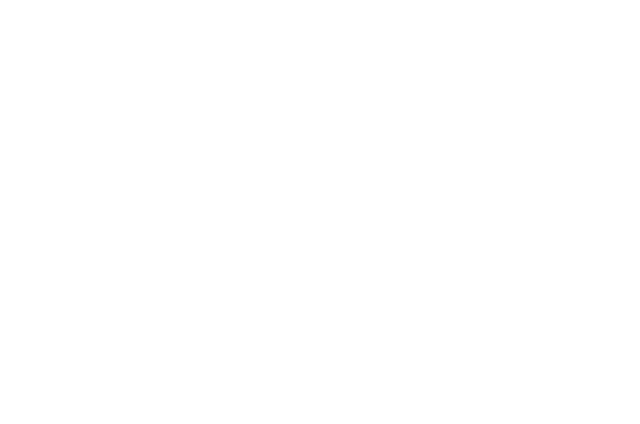
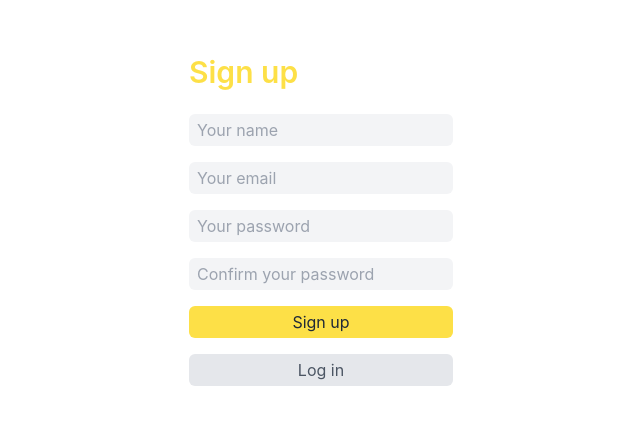
Before and after one commit to dantnog/socy, a React (Vite) app in the folder client/: page /signup in a window 1280 px wide. Shown: the part 184-608 px from the top of the page, without its empty margins (319-959 px from the left). Built offline with nearby package versions, Linux system fonts and the light colour scheme.

Commit message:
feat: Sign up page

```diff
--- a/client/index.html
+++ b/client/index.html
@@ -6,7 +6,7 @@
     <meta name="viewport" content="width=device-width, initial-scale=1.0" />
     <title>SOCY</title>
   </head>
-  <body>
+  <body class="">
     <div id="root"></div>
     <script type="module" src="/src/main.tsx"></script>
   </body>
--- a/client/src/App.tsx
+++ b/client/src/App.tsx
@@ -1,6 +1,12 @@
+import { Routes, Route, Navigate } from 'react-router-dom'
+import Signup from './pages/Signup'
+
 function App() {
   return (
-    <div className="">
+    <div className="w-screen min-h-screen bg-white dark:bg-gray-900 text-gray-600 dark:text-gray-400">
+      <Routes>
+        <Route path="/signup" element={ <Signup /> } />
+      </Routes>
     </div>
   )
 }
--- /dev/null
+++ b/client/src/components/Button.tsx
@@ -0,0 +1,21 @@
+import ButtonProps from "../types/ButtonProps"
+
+function Button({name, type, onClick, theme, children}: ButtonProps) {
+  return (
+    <button
+      type={type}
+      onClick={() => onClick ? onClick() : null}
+      className={`py-1 px-2 rounded-md outline-none focus:ring-4 ring-yellow-500/50
+        ${ theme === 1
+          ? "bg-yellow-300 dark:bg-yellow-700 hover:bg-yellow-400 dark:hover:bg-yellow-600 text-gray-800 dark:text-gray-100"
+          : theme === 2
+          ? "w-full bg-gray-200 dark:bg-gray-700 hover:bg-gray-300 dark:hover:bg-gray-600"
+          : ""
+        } `}
+    >
+      {name && name}{children && children}
+    </button>
+  )
+}
+
+export default Button
--- /dev/null
+++ b/client/src/components/Input.tsx
@@ -0,0 +1,17 @@
+import InputProps from "../types/InputProps"
+
+function Input({name, type, placeholder, value, onChange}: InputProps) {
+  return (
+    <input
+      name={name}
+      type={type}
+      placeholder={placeholder}
+      value={value}
+      onChange={e => onChange(e.target.value)}
+      className="bg-gray-100 dark:bg-gray-800 py-1 px-2 rounded-md outline-none
+        focus:ring-4 ring-yellow-300 dark:ring-yellow-600"
+    />
+  )
+}
+
+export default Input
--- a/client/src/main.tsx
+++ b/client/src/main.tsx
@@ -1,10 +1,12 @@
-import React from 'react'
 import ReactDOM from 'react-dom/client'
+import { BrowserRouter } from 'react-router-dom'
 import App from './App'
 import './index.css'
 
 ReactDOM.createRoot(document.getElementById('root') as HTMLElement).render(
   //<React.StrictMode>
+  <BrowserRouter>
     <App />
+  </BrowserRouter>
   //</React.StrictMode>
 )
--- /dev/null
+++ b/client/src/pages/Signup.tsx
@@ -0,0 +1,33 @@
+import { useState } from "react"
+import { Link } from "react-router-dom"
+import Button from "../components/Button"
+import Input from "../components/Input"
+
+function Signup() {
+  const [name, setName] = useState('')
+  const [email, setEmail] = useState('')
+  const [password, setPassword] = useState('')
+  const [confirm, setConfirm] = useState('')
+
+  function handleSubmit(e: any) {
+    e.preventDefault()
+  }
+
+  return (
+    <div className="w-screen min-h-screen grid place-items-center">
+      <form onSubmit={handleSubmit} className="p-4 bg-white dark:bg-gray-900 flex flex-col space-y-4 rounded-lg">
+        <h2 className="text-3xl my-2 text-yellow-300 dark:text-yellow-600 font-semibold">
+          Sign up
+        </h2>
+        <Input name="name" type="text" placeholder="Your name" value={name} onChange={setName} />
+        <Input name="email" type="text" placeholder="Your email" value={email} onChange={setEmail} />
+        <Input name="password" type="password" placeholder="Your password" value={password} onChange={setPassword} />
+        <Input name="confirm" type="password" placeholder="Confirm your password" value={confirm} onChange={setConfirm} />
+        <Button name="Sign up" type="submit" theme={1} />
+        <Link to="/login"><Button name="Log in" type="button" theme={2} /></Link>
+      </form>
+    </div>
+  )
+}
+
+export default Signup
--- /dev/null
+++ b/client/src/types/ButtonProps.ts
@@ -0,0 +1,11 @@
+import { ReactNode } from "react"
+
+type ButtonProps = {
+  name?: string
+  type: 'button' | 'submit'
+  theme: 1 | 2 | 3
+  onClick?: Function
+  children?: ReactNode
+}
+
+export default ButtonProps
--- /dev/null
+++ b/client/src/types/InputProps.ts
@@ -0,0 +1,9 @@
+type InputProps = {
+  name?: string
+  type: 'text' | 'password'
+  placeholder?: string
+  value: string
+  onChange: Function
+}
+
+export default InputProps
--- /dev/null
+++ b/client/src/types/ToastProps.ts
@@ -0,0 +1,21 @@
+import { ToastPosition, Theme, ToastTransition, Flip } from 'react-toastify'
+
+interface ToastProps {
+  position: ToastPosition
+  autoClose: number
+  pauseOnHover: boolean
+  closeOnClick: boolean
+  draggable: boolean
+  theme: Theme
+  transition: ToastTransition
+}
+
+export const ToastConfig: ToastProps = {
+  position: 'top-right',
+  autoClose: 2000,
+  pauseOnHover: true,
+  closeOnClick: true,
+  draggable: false,
+  theme: 'colored',
+  transition: Flip
+}
```
